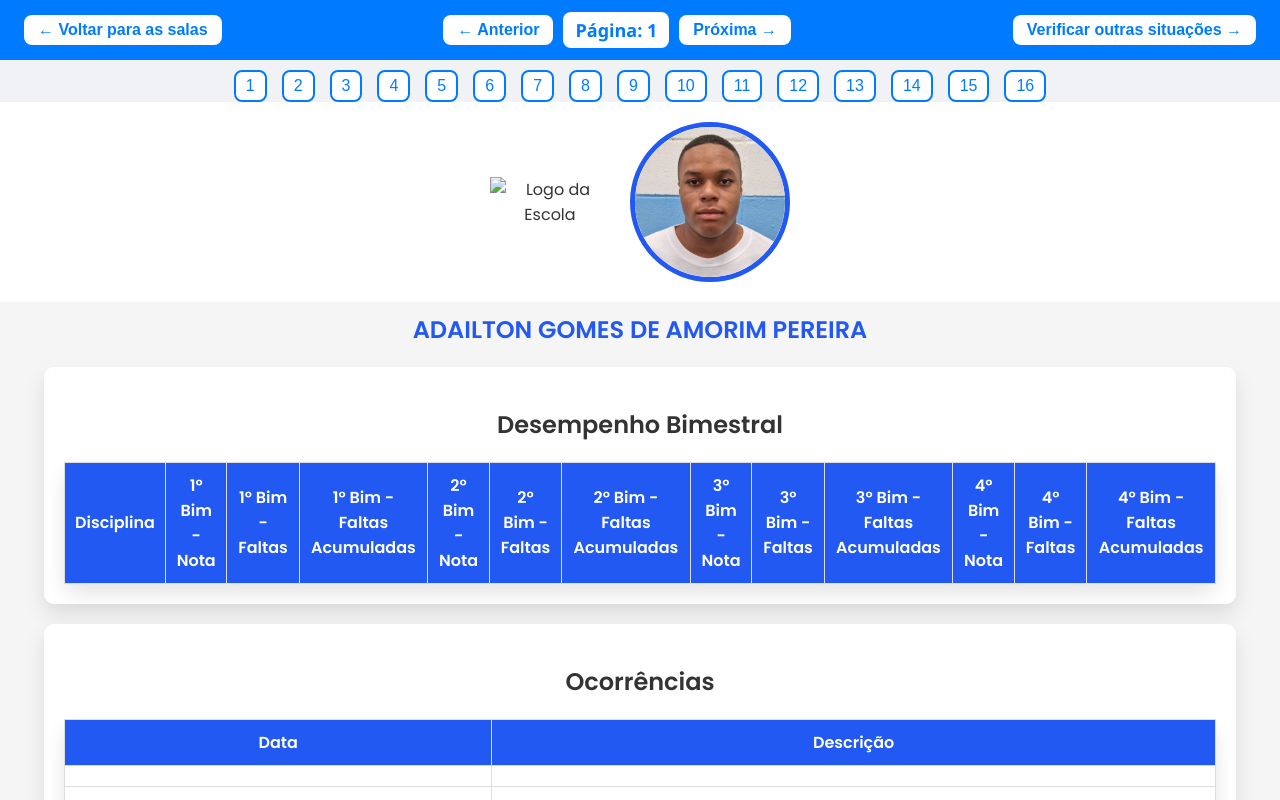
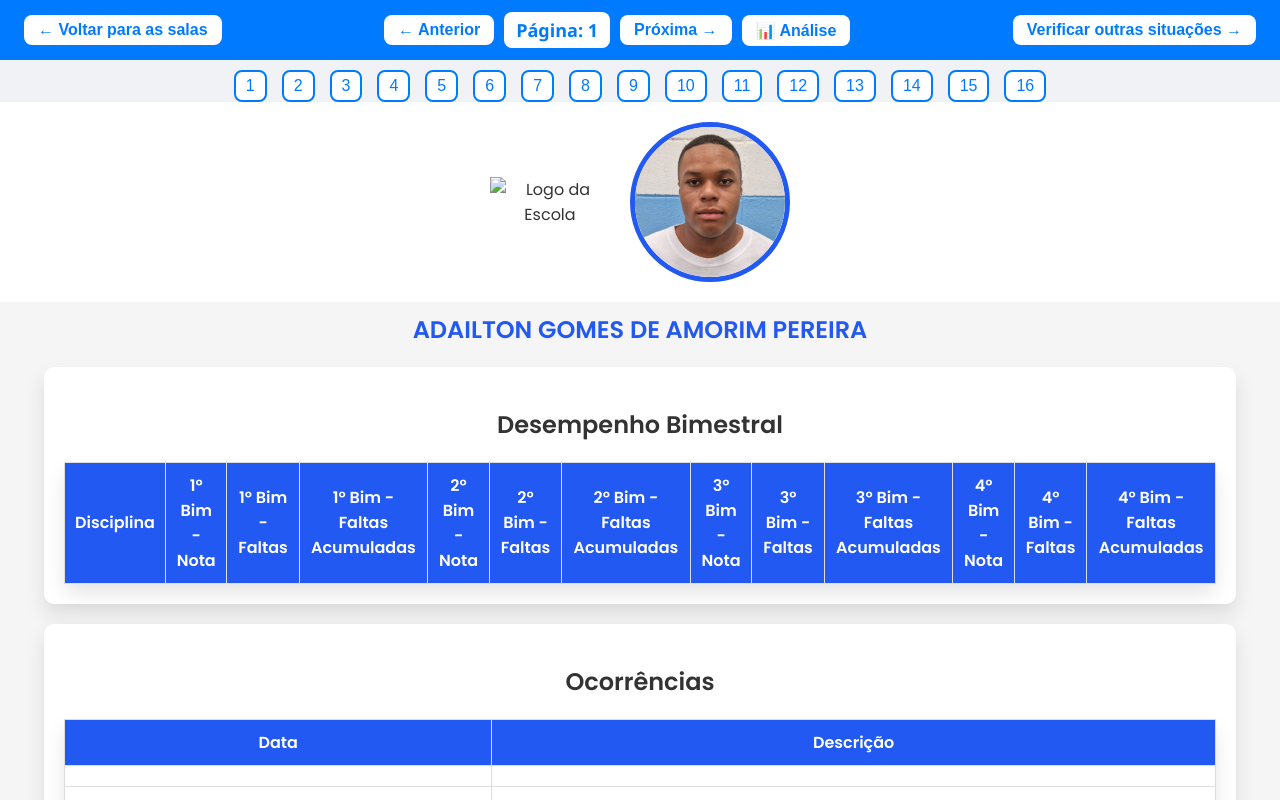
Before and after one commit to professorgaldino/3adm, a plain HTML site: page index.html in a window 1280 px wide. Drawn offline with Linux system fonts and the light colour scheme; no server answers.

Commit message:
Update index.html

```diff
--- a/index.html
+++ b/index.html
@@ -97,6 +97,7 @@
       <button onclick="goPrev()">← Anterior</button>
       <span class="page-number" id="page-number">Página: 1</span>
       <button onclick="goNext()">Próxima →</button>
+      <button onclick="window.location.href='analise.html'">📊 Análise</button>
     </div>
 
     <button onclick="window.location.href='outros.html'">Verificar outras situações →</button>
```
